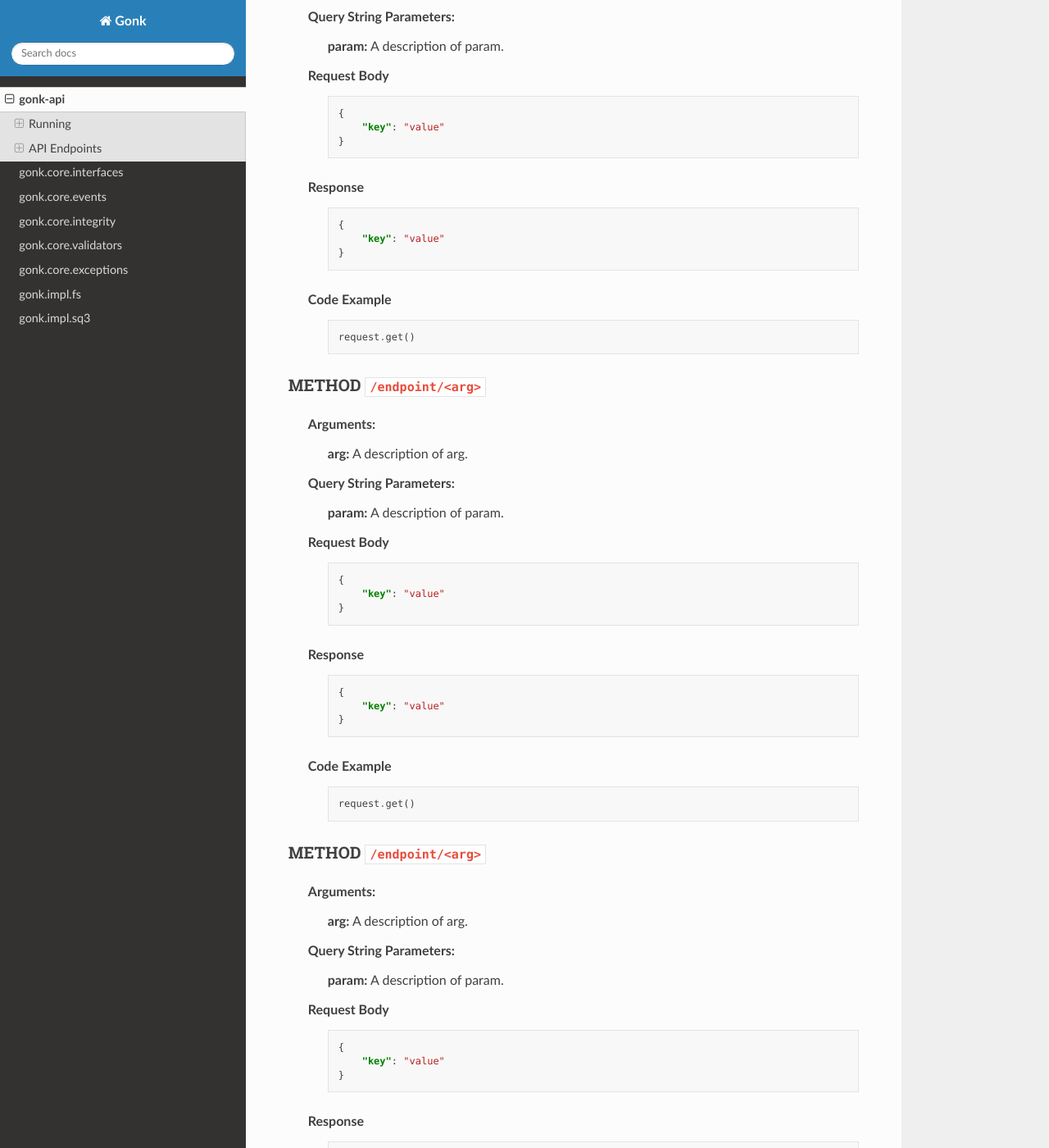
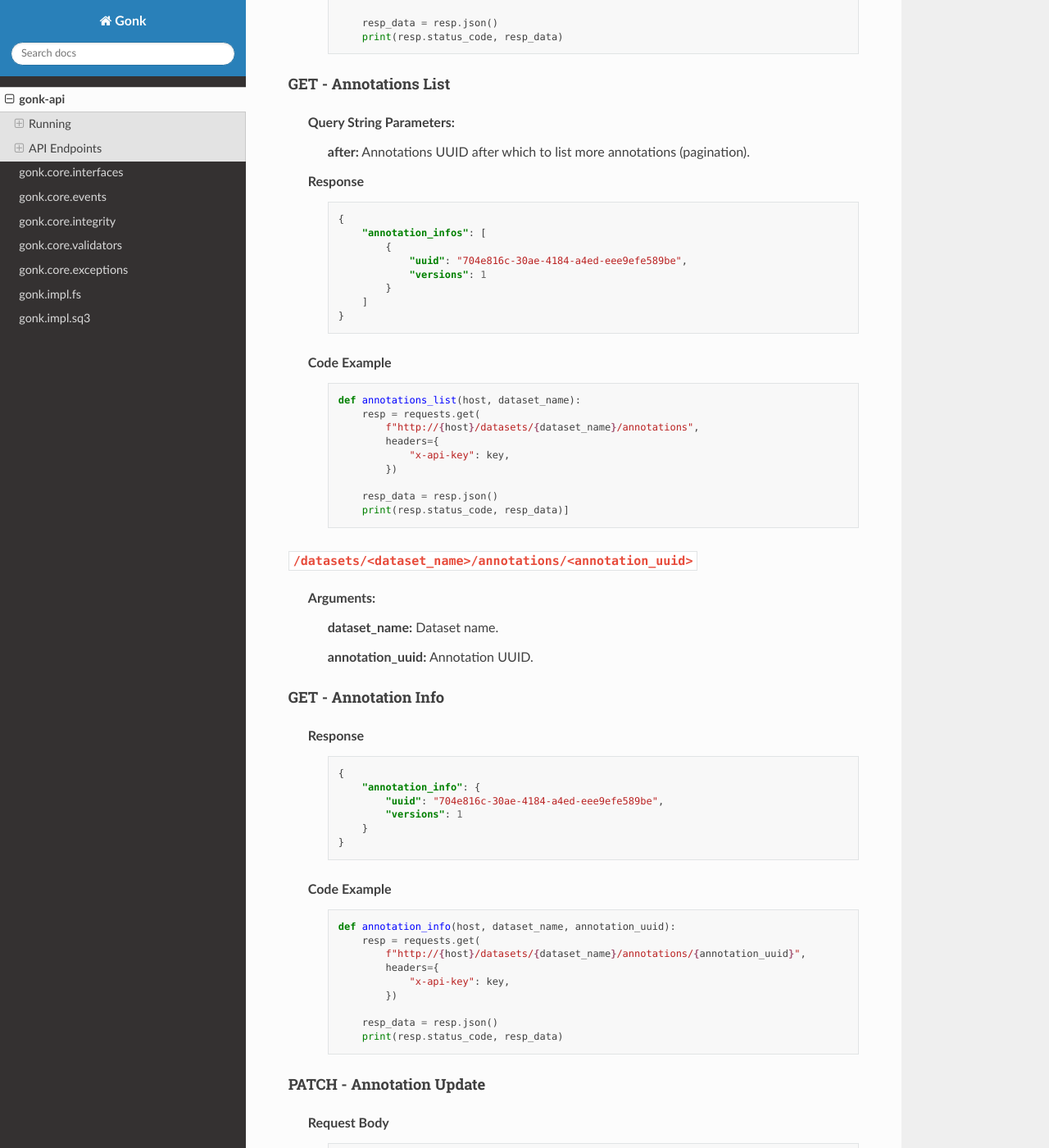
Before and after one commit to ComputeHeavy/gonk, a Sphinx documentation site: the page built from docs/api.rst, in a window 1280 px wide and 1400 px high, scrolled down 17559 px. Shown: the whole window at 82% size. Built offline with Sphinx 7.4.7 and the Read the Docs theme 2.0.0, drawn with Linux system fonts in a browser that asks for light colours; some of the changed text lies outside the part shown.

```diff
--- a/docs/api.rst
+++ b/docs/api.rst
@@ -33,37 +33,6 @@ API Endpoints
 .. contents:: Table of Contents
     :local:
     :depth: 2
-
-``/endpoint/<arg>``
-~~~~~~~~~~~~~~~~~~~
-
-**METHOD**
-^^^^^^^^^^
-
-    Arguments:
-        **arg:** A description of arg.
-
-    Query String Parameters:
-        **param:** A description of param.
-
-    Request Body
-        .. code-block:: json
-
-            {
-                "key": "value"
-            }
-
-    Response
-        .. code-block:: json
-
-            {
-                "key": "value"
-            }
-
-    Code Example
-        .. code-block:: python
-
-            request.get()
 
 ``/datasets``
 ~~~~~~~~~~~~~
@@ -123,12 +92,11 @@ API Endpoints
 
 ``/datasets/<dataset_name>/schemas``
 ~~~~~~~~~~~~~~~~~~~~~~~~~~~~~~~~~~~~
+    Arguments:
+        **dataset_name:** Dataset name.
 
 **POST** - Schema Create
 ^^^^^^^^^^^^^^^^^^^^^^^^
-    Arguments:
-        **dataset_name:** The dataset to which the schema will be added.
-
     Request Body
         .. code-block:: json
 
@@ -213,14 +178,13 @@ API Endpoints
 
 ``/datasets/<dataset_name>/schemas/<schema_name>``
 ~~~~~~~~~~~~~~~~~~~~~~~~~~~~~~~~~~~~~~~~~~~~~~~~~~
+    Arguments:
+        **dataset_name:** Dataset name.
+
+        **schema_name:** Schema name.
 
 **GET** - Schema Info
 ^^^^^^^^^^^^^^^^^^^^^
-    Arguments:
-        **dataset_name:** The dataset from which to retrieve schema info.
-
-        **schema_name:** The schema to retrieve info for.
-
     Response
         .. code-block:: json
 
@@ -328,15 +287,15 @@ API Endpoints
 
 ``/datasets/<dataset_name>/schemas/<schema_name>/<schema_version>``
 ~~~~~~~~~~~~~~~~~~~~~~~~~~~~~~~~~~~~~~~~~~~~~~~~~~~~~~~~~~~~~~~~~~~
-
-**GET** - Schema Load
-^^^^^^^^^^^^^^^^^^^^^
     Arguments:
         **dataset_name:** The dataset from which to retrieve a schema.
 
         **schema_name:** The name of the schema to retrieve.
 
         **schema_version:** The specific version of that schema to retrieve.
+
+**GET** - Schema Load
+^^^^^^^^^^^^^^^^^^^^^
 
     Response
         .. code-block:: json
@@ -368,12 +327,11 @@ API Endpoints
 
 ``/datasets/<dataset_name>/owners``
 ~~~~~~~~~~~~~~~~~~~~~~~~~~~~~~~~~~~
+    Arguments:
+        **dataset_name:** The dataset to list owners for.
 
 **GET** - Owners List
 ^^^^^^^^^^^^^^^^^^^^^
-    Arguments:
-        **dataset_name:** The dataset to list owners for.
-
     Response
         .. code-block:: json
 
@@ -394,13 +352,13 @@ API Endpoints
                 print(resp.status_code, resp_data)
 
 ``/datasets/<dataset_name>/owners/<user>``
+    Arguments:
+        **dataset_name:** Dataset name.
+
+        **user:** The username or other identifier.
 
 **PUT** - Owner Add
 ^^^^^^^^^^^^^^^^^^^
-    Arguments:
-        **dataset_name:** The dataset to add an owner to.
-        **user:** The username or other identifier to add.
-
     Response
         .. code-block:: json
 
@@ -450,12 +403,11 @@ API Endpoints
 
 ``/datasets/<dataset_name>/objects``
 ~~~~~~~~~~~~~~~~~~~~~~~~~~~~~~~~~~~~
+   Arguments:
+        **dataset_name:** Dataset name.
 
 **POST** - Object Create
 ^^^^^^^^^^^^^^^^^^^^^^^^
-    Arguments:
-        **dataset_name:** The dataset to create an object in.
-
     Request Body
         .. code-block:: json
 
@@ -533,14 +482,13 @@ API Endpoints
 
 ``/datasets/<dataset_name>/objects/<object_uuid>``
 ~~~~~~~~~~~~~~~~~~~~~~~~~~~~~~~~~~~~~~~~~~~~~~~~~~
+    Arguments:
+        **dataset_name:** Dataset name.
+
+        **object_uuid:** Object UUID.
 
 **GET** - Object Info
 ^^^^^^^^^^^^^^^^^^^^^
-    Arguments:
-        **dataset_name:** The dataset to get an object info from.
-
-        **object_uuid:** The object UUID to get info about.
-
     Response
         .. code-block:: json
 
@@ -625,6 +565,8 @@ API Endpoints
 
             Valid statuses are ``accepted``, ``pending``, ``deleted``, ``rejected``.
 
+**GET** - Objects List by Status
+^^^^^^^^^^^^^^^^^^^^^^^^^^^^^^^^
     Query String Parameters:
         **after:** Object UUID after which to list more objects (pagination).
 
@@ -659,16 +601,16 @@ API Endpoints
 
 ``/datasets/<dataset_name>/objects/<object_uuid>/<object_version>``
 ~~~~~~~~~~~~~~~~~~~~~~~~~~~~~~~~~~~~~~~~~~~~~~~~~~~~~~~~~~~~~~~~~~~
+    Arguments:
+        **dataset_name:** Dataset name.
+
+        **object_uuid:** Object UUID.
+
+        **object_version:** Object version.
+
 
 **GET** - Object Load
 ^^^^^^^^^^^^^^^^^^^^^
-    Arguments:
-        **dataset_name:** The dataset from which to retrieve an object.
-
-        **object_uuid:** The UUID of the object to retrieve.
-
-        **object_version:** The specific version of the object to retrieve.
-
     Response
         .. code-block:: json
 
@@ -708,13 +650,6 @@ API Endpoints
 
 **DELETE** - Object Delete
 ^^^^^^^^^^^^^^^^^^^^^^^^^^
-    Arguments:
-        **dataset_name:** The dataset from which to delete the object.
-
-        **object_uuid:** The UUID of the object to delete.
-
-        **object_version:** The specific version of the object to delete.
-
     Response
         .. code-block:: json
 
@@ -737,12 +672,11 @@ API Endpoints
 
 ``/datasets/<dataset_name>/events``
 ~~~~~~~~~~~~~~~~~~~~~~~~~~~~~~~~~~~
+    Arguments:
+        **dataset_name:** The dataset to list events in.
 
 **GET** - Events List
 ^^^^^^^^^^^^^^^^^^^^^
-    Arguments:
-        **dataset_name:** The dataset to list events in.
-
     Query String Parameters:
         **after:** Event UUID after which to list more events (pagination).
 
@@ -795,13 +729,13 @@ API Endpoints
 
 ``/datasets/<dataset_name>/events/<event_uuid>/accept``
 ~~~~~~~~~~~~~~~~~~~~~~~~~~~~~~~~~~~~~~~~~~~~~~~~~~~~~~~
-
-**PUT** - Event Accept
-^^^^^^^^^^^^^^^^^^^^^^
     Arguments:
         **dataset_name:** The dataset to accept an event in.
 
         **event_uuid:** The UUID of the event.
+
+**PUT** - Event Accept
+^^^^^^^^^^^^^^^^^^^^^^
 
     Response
         .. code-block:: json
@@ -825,14 +759,13 @@ API Endpoints
 
 ``/datasets/<dataset_name>/events/<event_uuid>/reject``
 ~~~~~~~~~~~~~~~~~~~~~~~~~~~~~~~~~~~~~~~~~~~~~~~~~~~~~~~
-
-**PUT** - Event Reject
-^^^^^^^^^^^^^^^^^^^^^^
     Arguments:
         **dataset_name:** The dataset to reject an event in.
 
         **event_uuid:** The UUID of the event.
 
+**PUT** - Event Reject
+^^^^^^^^^^^^^^^^^^^^^^
     Response
         .. code-block:: json
 
@@ -853,208 +786,340 @@ API Endpoints
                 resp_data = resp.json()
                 print(resp.status_code, resp_data)
 
-**METHOD** ``/endpoint/<arg>``
-~~~~~~~~~~~~~~~~~~~~~~~~~~~~~~
+``/datasets/<dataset_name>/annotations``
+~~~~~~~~~~~~~~~~~~~~~~~~~~~~~~~~~~~~~~~~
+    Arguments:
+        **dataset_name:** Dataset name.
 
-    Arguments:
-        **arg:** A description of arg.
-
-    Query String Parameters:
-        **param:** A description of param.
+**POST** - Annotation Create
+^^^^^^^^^^^^^^^^^^^^^^^^^^^^
 
     Request Body
         .. code-block:: json
 
             {
-                "key": "value"
+                "schema": {
+                    "name": "schema-example",
+                    "version": 2
+                },
+                "object_identifiers": [
+                    {
+                        "uuid": "0d21d5a7-fe93-4618-a122-7ca9a2ee5116",
+                        "version": 1
+                    },
+                ],
+                "annotation": "cHJldGVuZCB0aGF0IHRoZSBhbm5vdGF0aW9uIGlzIGVuY29kZWQgaGVyZQ=="
             }
 
     Response
         .. code-block:: json
 
             {
-                "key": "value"
+                "uuid": "704e816c-30ae-4184-a4ed-eee9efe589be",
+                "version": 0,
             }
 
     Code Example
         .. code-block:: python
 
-            request.get()
+            def annotation_create(host, dataset_name, object_uuid, object_version):
+                annotation = {
+                    "label": "bird",
+                    "points": [
+                        {"x": 1, "y": 0},
+                        {"x": 7, "y": 5},
+                    ]
+                }
 
-**METHOD** ``/endpoint/<arg>``
-~~~~~~~~~~~~~~~~~~~~~~~~~~~~~~
+                annotation_buf = json.dumps(annotation).encode()
 
+                resp = requests.post(
+                    f"http://{host}/datasets/{dataset_name}/annotations",
+                    headers={
+                        "x-api-key": key,
+                    },
+                    json={
+                        "schema": {
+                            "name": "schema-example",
+                            "version": 1
+                        },
+                        "object_identifiers": [
+                            {
+                                "uuid": object_uuid,
+                                "version": object_version
+                            },
+                        ],
+                        "annotation": base64.b64encode(annotation_buf).decode(),
+                    })
+
+                resp_data = resp.json()
+                print(resp.status_code, resp_data)
+
+**GET** - Annotations List
+^^^^^^^^^^^^^^^^^^^^^^^^^^
+    Query String Parameters:
+        **after:** Annotations UUID after which to list more annotations (pagination).
+
+    Response
+        .. code-block:: json
+
+            {
+                "annotation_infos": [
+                    {
+                        "uuid": "704e816c-30ae-4184-a4ed-eee9efe589be",
+                        "versions": 1
+                    }
+                ]
+            }
+
+    Code Example
+        .. code-block:: python
+
+            def annotations_list(host, dataset_name):
+                resp = requests.get(
+                    f"http://{host}/datasets/{dataset_name}/annotations",
+                    headers={
+                        "x-api-key": key,
+                    })
+
+                resp_data = resp.json()
+                print(resp.status_code, resp_data)]
+
+``/datasets/<dataset_name>/annotations/<annotation_uuid>``
+~~~~~~~~~~~~~~~~~~~~~~~~~~~~~~~~~~~~~~~~~~~~~~~~~~~~~~~~~~
     Arguments:
-        **arg:** A description of arg.
+        **dataset_name:** Dataset name.
 
-    Query String Parameters:
-        **param:** A description of param.
+        **annotation_uuid:** Annotation UUID.
 
+**GET** - Annotation Info
+^^^^^^^^^^^^^^^^^^^^^^^^^
+    Response
+        .. code-block:: json
+
+            {
+                "annotation_info": {
+                    "uuid": "704e816c-30ae-4184-a4ed-eee9efe589be",
+                    "versions": 1
+                }
+            }
+
+    Code Example
+        .. code-block:: python
+
+            def annotation_info(host, dataset_name, annotation_uuid):
+                resp = requests.get(
+                    f"http://{host}/datasets/{dataset_name}/annotations/{annotation_uuid}",
+                    headers={
+                        "x-api-key": key,
+                    })
+
+                resp_data = resp.json()
+                print(resp.status_code, resp_data)
+
+**PATCH** - Annotation Update
+^^^^^^^^^^^^^^^^^^^^^^^^^^^^^
     Request Body
         .. code-block:: json
 
             {
-                "key": "value"
+                "schema": {
+                    "name": "schema-example",
+                    "version": 2
+                },
+                "annotation": "cHJldGVuZCB0aGF0IHRoZSBhbm5vdGF0aW9uIGlzIGVuY29kZWQgaGVyZQ=="
             }
 
     Response
         .. code-block:: json
 
             {
-                "key": "value"
+                "uuid": "704e816c-30ae-4184-a4ed-eee9efe589be",
+                "version": 1,
             }
 
     Code Example
         .. code-block:: python
 
-            request.get()
+            def annotation_update(host, dataset_name, annotation_uuid):
+                annotation = {
+                    "label": "bird",
+                    "points": [
+                        {"x": 8, "y": 0},
+                        {"x": 15, "y": 5},
+                    ]
+                }
 
-**METHOD** ``/endpoint/<arg>``
-~~~~~~~~~~~~~~~~~~~~~~~~~~~~~~
+                annotation_buf = json.dumps(annotation).encode()
 
+                resp = requests.patch(
+                    f"http://{host}/datasets/{dataset_name}/annotations/{annotation_uuid}",
+                    headers={
+                        "x-api-key": key,
+                    },
+                    json={
+                        "schema": {
+                            "name": "schema-example",
+                            "version": 1
+                        },
+                        "annotation": base64.b64encode(annotation_buf).decode(),
+                    })
+
+                resp_data = resp.json()
+                print(resp.status_code, resp_data)
+
+``/datasets/<dataset_name>/annotations/<annotation_status>``
+~~~~~~~~~~~~~~~~~~~~~~~~~~~~~~~~~~~~~~~~~~~~~~~~~~~~~~~~~~~~
     Arguments:
-        **arg:** A description of arg.
+        **dataset_name:** The dataset to list annotations in.
 
+        **annotation_status:** The status of annotations to list.
+
+            Valid statuses are ``accepted``, ``pending``, ``deleted``, ``rejected``.
+
+**GET** - Annotation List by Status
+^^^^^^^^^^^^^^^^^^^^^^^^^^^^^^^^^^^
     Query String Parameters:
-        **param:** A description of param.
-
-    Request Body
-        .. code-block:: json
-
-            {
-                "key": "value"
-            }
+        **after:** Annotation UUID after which to list more annotations (pagination).
 
     Response
         .. code-block:: json
 
             {
-                "key": "value"
+                "identifiers": [
+                    {
+                        "uuid": "704e816c-30ae-4184-a4ed-eee9efe589be",
+                        "version": 0
+                    },
+                    {
+                        "uuid": "704e816c-30ae-4184-a4ed-eee9efe589be",
+                        "version": 1
+                    }
+                ]
             }
 
     Code Example
         .. code-block:: python
 
-            request.get()
+            def objects_list_status(host, dataset_name, annotation_status):
+                resp = requests.get(
+                    f"http://{host}/datasets/{dataset_name}/annotations/{annotation_status}",
+                    headers={
+                        "x-api-key": key,
+                    })
 
-**METHOD** ``/endpoint/<arg>``
-~~~~~~~~~~~~~~~~~~~~~~~~~~~~~~
+                resp_data = resp.json()
+                print(resp.status_code, resp_data)]
 
+``/datasets/<dataset_name>/annotations/<annotation_uuid>/<annotation_version>``
+~~~~~~~~~~~~~~~~~~~~~~~~~~~~~~~~~~~~~~~~~~~~~~~~~~~~~~~~~~~~~~~~~~~~~~~~~~~~~~~
     Arguments:
-        **arg:** A description of arg.
+        **dataset_name:** Dataset name.
 
-    Query String Parameters:
-        **param:** A description of param.
+        **annotation_uuid:** Annotation UUID.
 
-    Request Body
-        .. code-block:: json
+        **annotation_version:** Annotation version.
 
-            {
-                "key": "value"
-            }
-
+**GET** - Annotation Load
+^^^^^^^^^^^^^^^^^^^^^^^^^
     Response
         .. code-block:: json
 
             {
-                "key": "value"
+                "annotation": {
+                    "hash": "154b716261fa69284dabac3d6a3a28b93e1c2b6596f60245da8cbaa12b8db2dd",
+                    "hash_type": 1,
+                    "schema": {
+                        "uuid": "82512635-040d-415c-934d-c8af96f25545",
+                        "version": 1
+                    },
+                    "size": 65,
+                    "uuid": "704e816c-30ae-4184-a4ed-eee9efe589be",
+                    "version": 0
+                },
+                "bytes": "eyJsYWJlbCI6ICJiaXJkIiwgInBvaW50cyI6IFt7IngiOiAxLCAieSI6IDJ9LCB7IngiOiAzLCAieSI6IDR9XX0=",
+                "events": [
+                    {
+                        "review": "PENDING",
+                        "type": "AnnotationCreateEvent",
+                        "uuid": "040573d5-6008-4cca-b25a-97d4e5976bf8"
+                    },
+                    {
+                        "review": "PENDING",
+                        "type": "AnnotationDeleteEvent",
+                        "uuid": "7f3229d1-27ce-4af4-9bcc-95869550e53e"
+                    }
+                ],
+                "objects": [
+                    {
+                        "uuid": "0d21d5a7-fe93-4618-a122-7ca9a2ee5116",
+                        "version": 0
+                    }
+                ]
             }
 
     Code Example
         .. code-block:: python
 
-            request.get()
+            def annotation_details(host, dataset_name, annotation_uuid, annotation_version):
+                resp = requests.get(
+                    f"http://{host}/datasets/{dataset_name}/annotations/{annotation_uuid}/{annotation_version}",
+                    headers={
+                        "x-api-key": key,
+                    })
 
-**METHOD** ``/endpoint/<arg>``
-~~~~~~~~~~~~~~~~~~~~~~~~~~~~~~
+                resp_data = resp.json()
+                print(resp.status_code, resp_data)
 
-    Arguments:
-        **arg:** A description of arg.
-
-    Query String Parameters:
-        **param:** A description of param.
-
-    Request Body
-        .. code-block:: json
-
-            {
-                "key": "value"
-            }
-
+**DELETE** - Annotation Delete
+^^^^^^^^^^^^^^^^^^^^^^^^^^^^^^
     Response
         .. code-block:: json
 
             {
-                "key": "value"
+                "uuid": "704e816c-30ae-4184-a4ed-eee9efe589be",
+                "version": 1,
             }
 
     Code Example
         .. code-block:: python
 
-            request.get()
+            def annotation_delete(host, dataset_name, annotation_uuid, annotation_version):
+                resp = requests.delete(
+                    f"http://{host}/datasets/{dataset_name}/annotations/{annotation_uuid}/{annotation_version}",
+                    headers={
+                        "x-api-key": key,
+                    })
 
-**METHOD** ``/endpoint/<arg>``
-~~~~~~~~~~~~~~~~~~~~~~~~~~~~~~
-
-    Arguments:
-        **arg:** A description of arg.
-
-    Query String Parameters:
-        **param:** A description of param.
-
-    Request Body
-        .. code-block:: json
-
-            {
-                "key": "value"
-            }
-
-    Response
-        .. code-block:: json
-
-            {
-                "key": "value"
-            }
-
-    Code Example
-        .. code-block:: python
-
-            request.get()
-
-**METHOD** ``/endpoint/<arg>``
-~~~~~~~~~~~~~~~~~~~~~~~~~~~~~~
-
-    Arguments:
-        **arg:** A description of arg.
-
-    Query String Parameters:
-        **param:** A description of param.
-
-    Request Body
-        .. code-block:: json
-
-            {
-                "key": "value"
-            }
-
-    Response
-        .. code-block:: json
-
-            {
-                "key": "value"
-            }
-
-    Code Example
-        .. code-block:: python
-
-            request.get()
-
-
+                resp_data = resp.json()
+                print(resp.status_code, resp_data)
 
 ..
-    URL with arguments
-    Argument descriptions
-    Query string parameters
-    JSON body
-    Reponse
-    Sample code
+    ``/endpoint/<arg>``
+    ~~~~~~~~~~~~~~~~~~~
+        Arguments:
+            **arg:** A description of arg.
+
+    **METHOD**
+    ^^^^^^^^^^
+        Query String Parameters:
+            **param:** A description of param.
+
+        Request Body
+            .. code-block:: json
+
+                {
+                    "key": "value"
+                }
+
+        Response
+            .. code-block:: json
+
+                {
+                    "key": "value"
+                }
+
+        Code Example
+            .. code-block:: python
+
+                request.get()
```
Also changed, not shown: other parts of docs/api.rst (+1 -25 lines), 1 other file.
